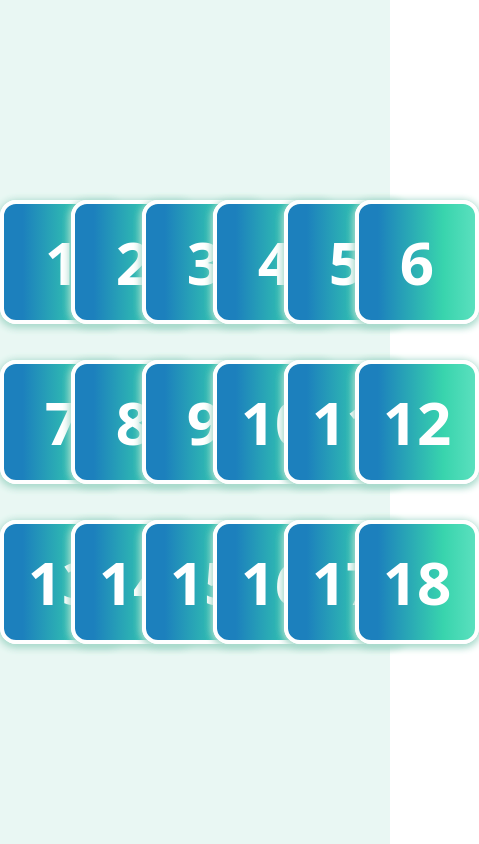
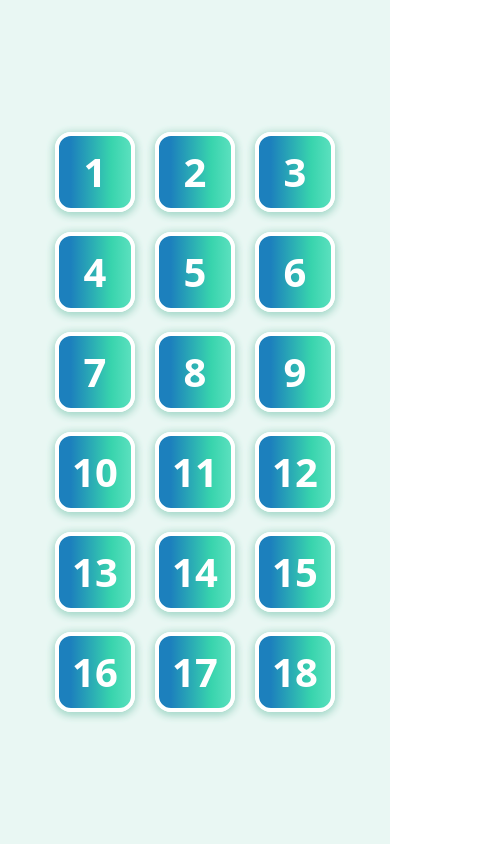
Before and after one commit to jperezGago/prueba-front, a React (Vite) app: page / in a window 390 px wide. Both pictures are taken after a click on the button "Comenzar". Shown: the whole page, 479 px wide, since content can reach past the window. Built offline with nearby package versions, Linux system fonts and the light colour scheme.

Commit message:
responsive-ui: do board responsive

```diff
--- a/src/components/BackCard.tsx
+++ b/src/components/BackCard.tsx
@@ -5,7 +5,7 @@ interface Props {
 
 const BackCard: React.FC<Props> = ({ id, onBackCardPress }) => (
   <div
-    className='card text-[60px] font-semibold bg-gradient-to-r from-blue-soft-uelz via-green-clear-uelz to-green-clearer-uelz from-[16.19%] via-[72.63%] to-[127.87%] [backface-visibility:hidden]'
+    className='card-container card text-[40px] sm:text-[48px] lm:text-[60px] font-semibold bg-gradient-to-r from-blue-soft-uelz via-green-clear-uelz to-green-clearer-uelz from-[16.19%] via-[72.63%] to-[127.87%] [backface-visibility:hidden]'
     onClick={() => { onBackCardPress(id) }}
   >
     {id}
--- a/src/components/Board.tsx
+++ b/src/components/Board.tsx
@@ -8,7 +8,7 @@ interface Props {
 
 const Board: React.FC<Props> = ({ cardsInfo, onBackCardPress }) => {
   return (
-    <section className='grid grid-cols-6 gap-[36px]'>
+    <section className='grid grid-cols-3 sm:grid-cols-3 lg:grid-cols-6 gap-[20px] sm:gap-[26px] lg:gap-[36px]'>
       {cardsInfo.map(cardInfo => (
         <Card
           key={cardInfo.id}
--- a/src/components/Card.tsx
+++ b/src/components/Card.tsx
@@ -8,7 +8,7 @@ interface Props {
 
 const Card: React.FC<Props> = ({ cardInfo, onBackCardPress }) => {
   const { id, emoji, isVisible } = cardInfo
-  const classNameBase = 'relative size-[124px] [transform-style:preserve-3d] duration-700'
+  const classNameBase = 'card-container relative [transform-style:preserve-3d] duration-700'
 
   return (
     <div className='[perspective:400px]'>
--- a/src/components/FrontCard.tsx
+++ b/src/components/FrontCard.tsx
@@ -3,8 +3,8 @@ interface Props {
 }
 
 const FrontCard: React.FC<Props> = ({ emoji }) => (
-  <div className='card bg-yellow-soft-uelz [transform:rotateY(180deg)]'>
-    <img src={emoji} alt='emoji' className='size-[68px]'/>
+  <div className='card-container card bg-yellow-soft-uelz [transform:rotateY(180deg)]'>
+    <img src={emoji} alt='emoji' className='size-12 sm:size-18 lg:size-[68px]'/>
   </div>
 )
 
--- a/src/index.css
+++ b/src/index.css
@@ -13,7 +13,10 @@
 }
 
 @layer components {
+  .card-container {
+    @apply size-20 sm:size-24 lg:size-[124px]
+  }
   .card {
-    @apply size-[124px] border-4 rounded-2xl border-white shadow-aquamarine-uelz shadow-[0px_2px_8px_0px] grid place-content-center cursor-pointer absolute;
+    @apply border-4 rounded-2xl border-white shadow-aquamarine-uelz shadow-[0px_2px_8px_0px] grid place-content-center cursor-pointer absolute;
   }
 }
```
